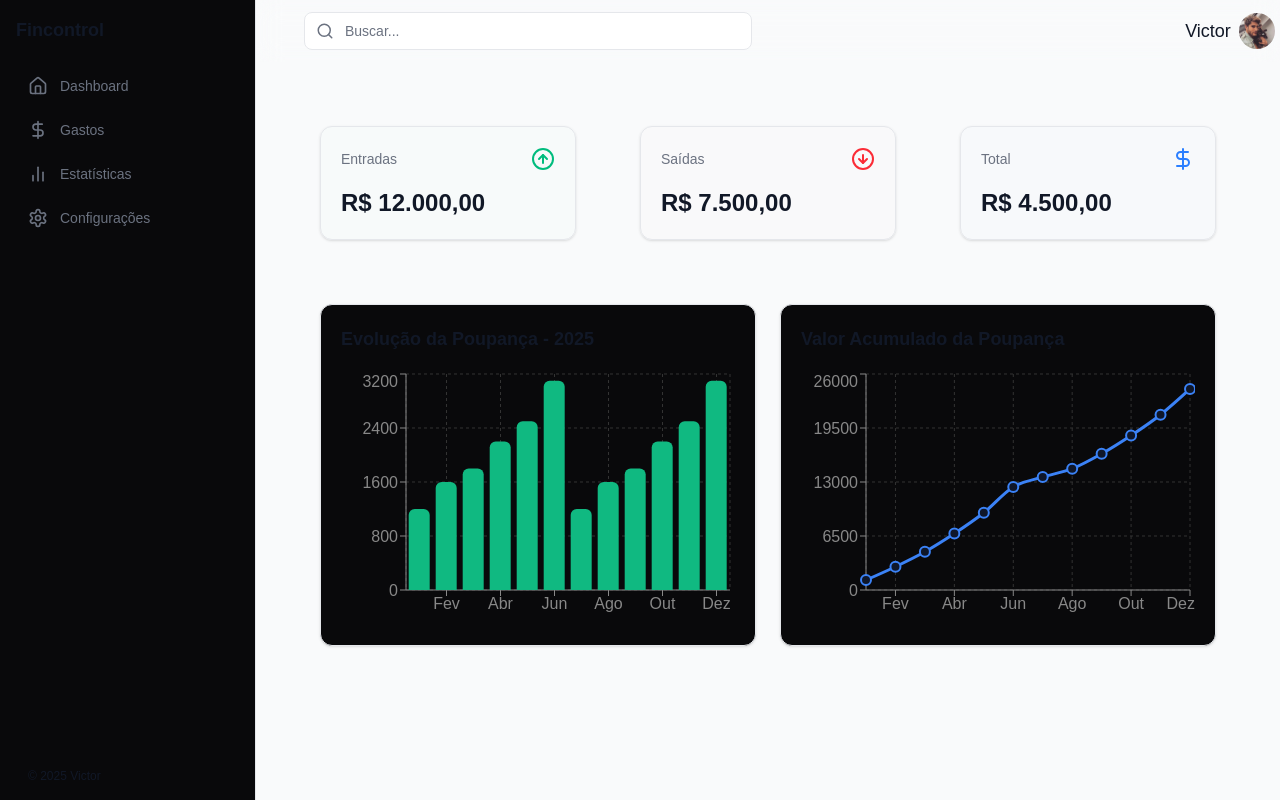
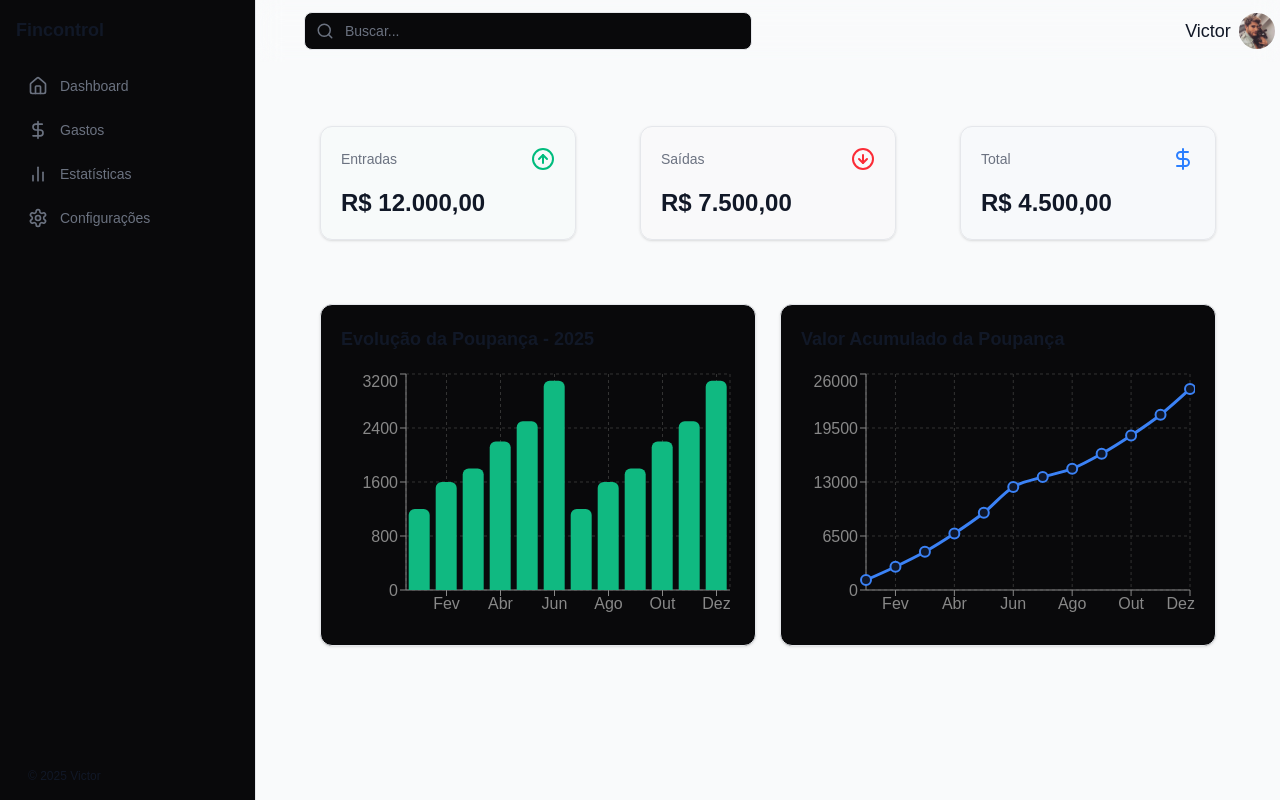
Before and after one commit to victorgomesc/fincoltrol, a Next.js app: page / in a window 1280 px wide. Built offline with nearby package versions, Linux system fonts and the light colour scheme.

Commit message:
style: of change color to search bar

```diff
--- a/src/components/Header.tsx
+++ b/src/components/Header.tsx
@@ -13,7 +13,7 @@ export function Header() {
         <input
           type="text"
           placeholder="Buscar..."
-          className="w-full pl-10 pr-4 py-2 rounded-lg bg-[var(--card-bg)] border border-[var(--card-border)] text-sm text-[var(--foreground)] placeholder-[var(--muted)] focus:outline-none focus:ring-2 focus:ring-[var(--primary)] transition"
+          className="w-full pl-10 pr-4 py-2 rounded-lg bg-zinc-950 border border-[var(--card-border)] text-sm text-[var(--foreground)] placeholder-[var(--muted)] focus:outline-none focus:ring-2 focus:ring-[var(--primary)] transition"
         />
       </div>
 
```
